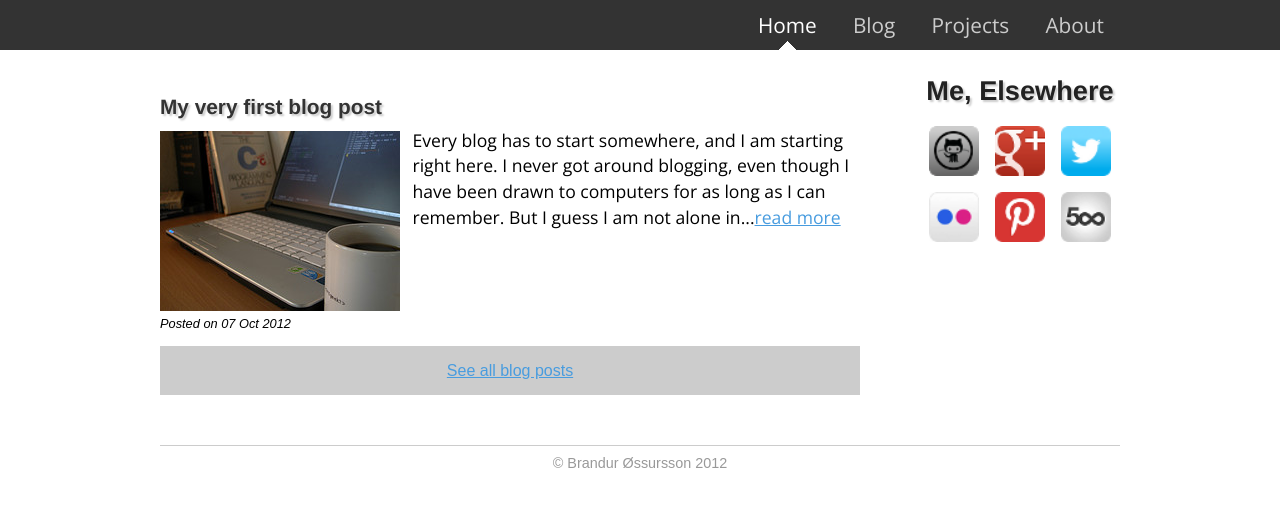
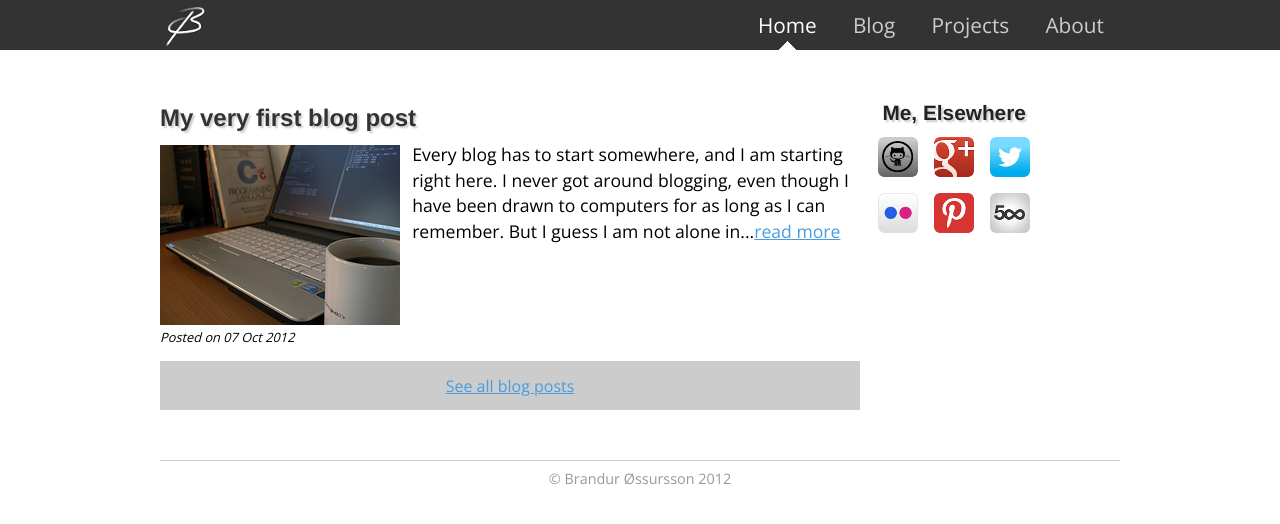
Before and after one commit to br4ndur/branduren.github.com, a Jekyll site: the page built from index.html, in a window 1280 px wide. Shown: the top 524 px of the page. Built offline with Jekyll 4.4.1, drawn with Linux system fonts in a browser that asks for light colours; Markdown is read by kramdown in place of the engine named in the settings.

Commit message:
made the size more dynamic

```diff
--- a/css/default.css
+++ b/css/default.css
@@ -9,15 +9,13 @@
 }
 
 body {
-	font-family: sans-serif, Arial, Verdana;
+	font-family: 'Open Sans', sans-serif, Arial, Verdana;
 	font-size: 1em;
 	line-height: 1.6em;
-
-	/* min-width:320px; */
+	min-width:260px;
 }
 
 p, ul, ol a{
-	font-family: 'Open Sans', sans-serif, Arial, Verdana;
 	font-size: 1.1em;
 	margin:1em 0;
 	padding:0;
@@ -30,18 +28,14 @@
 }
 
 img {
-	text-align:center;
-
-}
-
-img {
+	max-width: 100%;
 	display:block;
 	margin:auto;
 }
 
 
 h1, h2, h3 {
-	font-family: Helvetica,"Trebuchet MS", serif, 'Pompiere';
+	font-family: Helvetica, sans-serif;
 	text-shadow: 2px 2px 2px #ccc;
 	line-height: 1em;
 	color: #222;
@@ -49,28 +43,27 @@
 
 	h1 {
 		border-bottom: 1px solid #ccc;
-		margin:0.4em 0;
+		margin: 0 0 0.4em 0;
 		font-size: 2.5em;
-		line-height: 1.5em;
+		line-height: 1.2em;
 		font-style: normal;
 	}
 
 	h2 {
-		margin: 2em 0 0em 0;
-		font-size: 1.3em;
+		margin: 1em 0 0.5em 0;
+		font-size: 1.5em;
 	}
 
 	h3 {
-	    font-size: 1.7em;
+	    font-size: 1.3em;
 	    margin: 1em 0 0.5em 0;
 	}
-
-
 
 header.top {
 	display:block;
 	height:50px;
 	padding:0;
+	margin-bottom:2em;
 	background-color:#333;
 }
 
@@ -79,10 +72,14 @@
 	margin:0 auto;
 }
 
-a.logo {
+#logo {
 	display:block;
 	float:left;
-	padding:5px;
+	height:40px;
+	width:40px;
+	margin-top:7px;
+	margin-left:5px;
+	background: url(/img/logo.png) no-repeat;
 }
 
 header nav{
@@ -95,9 +92,8 @@
 	padding:0;
 }
 
-header nav ul li {
+header nav ul li{
 	display:inline-block;
-	line-height:50px
 }
 
 header nav ul li a{
@@ -107,6 +103,7 @@
 	font-size:1.3em;
 	color:#ccc;
 	text-decoration:none;
+	line-height:50px;
 }
 
 header nav ul li a:hover {
@@ -119,6 +116,13 @@
 	color:#fff;
 	background: url(/img/selected_menu.png) no-repeat center bottom;
 }
+
+
+#about div {
+	display:inline-block;
+	max-width:770px;
+}
+
 
 ul.projects {
 	margin:0 0;
@@ -205,7 +209,6 @@
 	display:inline-block;
 	width:660px;
 	padding: 0;
-	font-family: Helvetica, sans-serif;
 	font-size: 1em;
 	margin:0;
 }
@@ -238,33 +241,6 @@
 	text-decoration: none;
 }
 
-.widget {
-	text-align:right;
-	display:inline-block;
-	vertical-align:top;
-	width:300px;
-}
-
-.widget li {
-	list-style: none;
-}
-
-.widget h2{
-	margin:0px 0px 0px 40px;
-	padding:15px 0;
-	background-color:#ccc;
-	text-align:center;
-	font-size:1em;
-}
-
-#flickr {
-	width:240px;
-}
-#flickr h4{
-	text-align:center;
-	color:red;
-}
-
 #recent-blog-posts {
 	display:inline-block;
 	max-width:700px;
@@ -281,7 +257,7 @@
 
 article.preview{
 	margin:0;
-	padding:5px 0 10px 0;
+	padding:0 0 10px 0;
 	border-bottom: 1px solid #ccc;
 }
 
@@ -308,7 +284,7 @@
 }
 
 article.preview h3{
-	font-size:1.5em;
+
 }
 
 article.preview span.stamp{
@@ -328,36 +304,12 @@
 	background-color:#eee;
 }
 
-
-.archive {
-	margin-left: 0;
-	list-style: none;
-}
-	.archive li {
-		padding: .7em .5em;
-		border-bottom: 1px solid #e8e8e8;
-	}
-		.archive li a {
-			display: block;
-			padding-left: 5em;
-			font-size: 1.2em;
-			text-decoration: none;
-		}
-			.archive li a:hover {
-				text-decoration: underline;
-			}
-
-			.archive li .post-date {
-				float: left;
-				color: #999;
-			}
-
 #elsewhere {
-	width: 200px;
+	width: 180px;
 	text-align:center;
 	verticle-align:top;
 	display:inline-block;
-	float:right;
+	vertical-align:top;
 }
 
 #elsewhere ul {
@@ -375,16 +327,8 @@
 	display:inline-block;
 	width:50px;
 	height:50px;
-	margin:8px;
+	margin:3px;
 }
-#elsewhere ul li a img{
-	width:50px;
-	height:50px;
-}
-
-/* about */
-
-
 
 footer.foot {
 	border-top: 1px solid #ccc;
@@ -395,3 +339,69 @@
 	font-weight:400;
 	font-size:0.9em;
 }
+
+
+@media all and (orientation:portrait) {
+  /* Style adjustments for portrait mode goes here */
+
+}
+
+@media all and (orientation:landscape) {
+  /* Style adjustments for landscape mode goes here */
+
+}
+
+
+
+/* Opera Mobile, Mobile Safari, Android Chrome */
+@media screen and (max-width: 768px) {
+
+}
+
+@media screen and (max-width: 767px) {
+
+}
+
+/* max-width: 480
+....................................................................................... */
+
+@media screen and (max-width: 480px) {
+
+	body {
+		font-size: 0.8em;
+	}
+
+	header.top {
+		height: 50px;
+	}
+
+	header.top nav ul li a{
+		margin:0 0px;
+		padding:0px 5px;
+
+	}
+}
+
+
+/* max-width: 320
+....................................................................................... */
+
+@media screen and (max-width: 320px) {
+	body {
+
+	}
+
+	header.top {
+		height: 50px;
+	}
+
+	header.top nav ul li a{
+		margin:0 0px;
+		padding:0px 5px;
+		font-size: 1.1em;
+	}
+
+	h1 {
+		font-size: 2.0em;
+	}
+}
```
